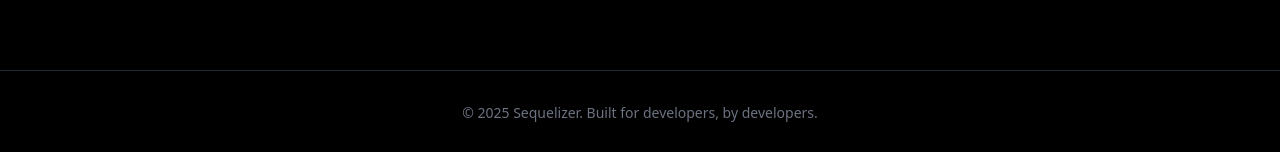
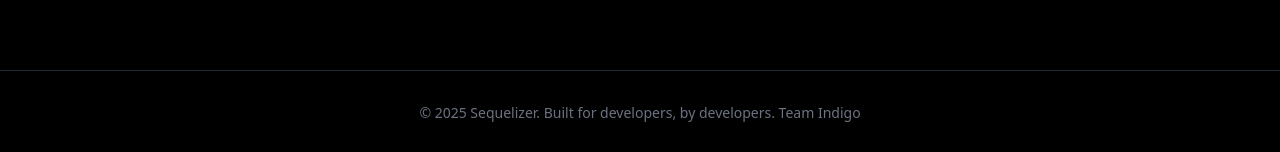
Before and after one commit to Amrik-Bhadra/sequelizer-generator, a React (Vite) app in the folder client/: page / in a window 1280 px wide. Shown: the part 1598-1750 px from the top of the page. Built offline with nearby package versions, Linux system fonts and the light colour scheme.

Commit message:
changes done in landing page and frontend.yml

```diff
--- a/client/src/pages/LandingPage.jsx
+++ b/client/src/pages/LandingPage.jsx
@@ -265,7 +265,7 @@ const LandingPage = () => {
       {/* Footer */}
       <footer className="text-center text-sm text-gray-500 py-8 border-t border-gray-800">
         &copy; {new Date().getFullYear()} Sequelizer. Built for developers, by
-        developers.
+        developers. Team Indigo
       </footer>
     </div>
   );
```
Also changed, not shown: 1 other file (tests, documents, lock files or other folders).
